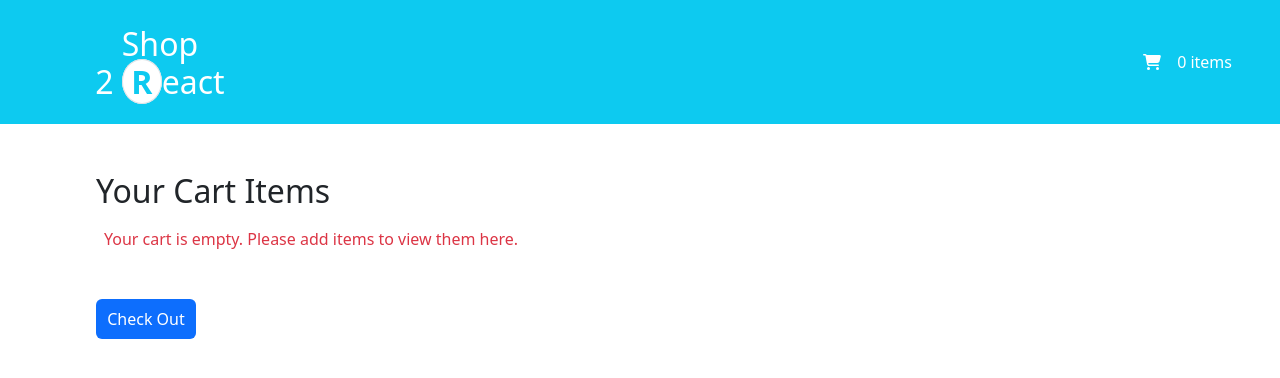
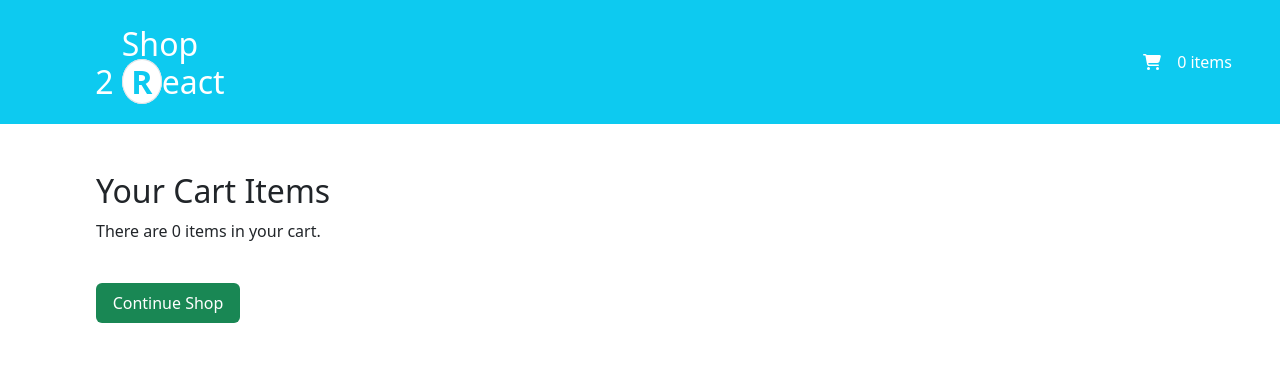
Before and after one commit to annmariajose/m5-lab-assignment, a React (Create React App) app in the folder shopcart/: page /cart in a window 1280 px wide. Shown: the top 378 px of the page. Built offline with nearby package versions, Linux system fonts and the light colour scheme.

Commit message:
Fix facebook login button and checkout button

```diff
--- a/shopcart/src/Cart.css
+++ b/shopcart/src/Cart.css
@@ -11,5 +11,9 @@ img{
 }
 
 .checkoutButton {
-  width: 100px;
+  width: 7em;
 }
+
+.continueShopButton {
+  width: 9em;
+}
--- a/shopcart/src/Cart.js
+++ b/shopcart/src/Cart.js
@@ -11,13 +11,16 @@ function Cart(props) {
   const goToLoginPage = () => {
     navigate("/login");
   }
+  const goToHome = () => {
+    navigate("/");
+  }
   return (
     <div className='cartContainer bg-white'>
       <h2>Your Cart Items</h2>
       {
       cartEmpty ?
-        <div className="p-2 text-danger">
-          <p>Your cart is empty. Please add items to view them here.</p>
+        <div>
+          <p>There are 0 items in your cart.</p>
         </div> :
           props.productData.map((product, index) => {
             return product.value > 0 ?
@@ -39,9 +42,15 @@ function Cart(props) {
             : <div></div>
         }
       )}
-      <button className='checkoutButton mt-4 rounded bg-primary text-white' onClick={goToLoginPage}>
-        Check Out
-      </button>
+      {
+      cartEmpty ?
+        <button className='continueShopButton mt-4 rounded bg-success text-white' onClick={goToHome}>
+          Continue Shop
+        </button> :
+        <button className='checkoutButton mt-4 rounded bg-primary text-white' onClick={goToLoginPage}>
+          Check Out
+        </button>
+      }
     </div>
   );
 }
--- a/shopcart/src/Home.js
+++ b/shopcart/src/Home.js
@@ -1,15 +1,16 @@
 import React from 'react';
 import "bootstrap/dist/css/bootstrap.min.css";
+import './Login.css';
 
 function Home(props) {
   return (
-    <form className='border mt-3 mb-5 p-3 bg-white'>
-      <label className='m-2'>Name:</label>
-      <input type='text' name="name" placeholder='Your name' />
-      <label className='m-2'>Email:</label>
-      <input type='email' name="email" placeholder='Your Email' />
-      <input type='submit' value="login" className='btn bg-success text-white my-3' />
-    </form>
+    <React.Fragment>
+      <img className='facebookProfilePhoto' src={props.fbpic} alt={props.fbdata.name}/>
+      <h3 className='d-inline text-success mx-2'>
+        Welcome back {props.fbdata.name} !
+      </h3>
+      <p className='my-5'>Time to check out?</p>
+    </React.Fragment>
   );
 }
 
--- /dev/null
+++ b/shopcart/src/Login.css
@@ -0,0 +1,12 @@
+.facebook-login-button {
+  width: 16em;
+  height: 4em;
+  background-color: #3b5998;
+  color: white;
+  font-weight: 600;
+  font-size: 0.75em;
+}
+
+.facebookProfilePhoto {
+  width: 5em;
+}
--- a/shopcart/src/Login.js
+++ b/shopcart/src/Login.js
@@ -4,19 +4,24 @@ import { Card } from 'react-bootstrap';
 import LoginForm from "./LoginForm";
 import Home from "./Home";
 import "bootstrap/dist/css/bootstrap.min.css";
+import './Login.css';
 
 function Login(props) {
   return (
-    <div class="container">
+    <div className="container">
       <Card style={{ width: '800px' }} className='mx-auto mt-5'>
         <Card.Header className='pb-4'>
-          <h1>Sign In</h1>
+            {!props.login &&
+            <h1>Sign In</h1>
+            }
+            {props.login &&
+            <h1>Check Out</h1>
+            }
         </Card.Header>
         <Card.Body>
-          <Card.Text>
             {!props.login &&
             <React.Fragment>
-              <h3>Please login using one of the following:</h3>
+              <h4>Please login using one of the following:</h4>
               {/* Login Form */}
               <LoginForm />
               {/* FB Login Button */}
@@ -26,6 +31,8 @@ function Login(props) {
                 fields='name,email,picture'
                 scope='public_profile,user_friends'
                 callback={props.HandleFacebookLogin}
+                textButton=' Login with facebook'
+                cssClass="facebook-login-button text-uppercase"
                 icon="fa-facebook"
               />
             </React.Fragment>
@@ -34,7 +41,6 @@ function Login(props) {
             {props.login &&
               <Home fbpic={props.profilePicture} fbdata={props.facebookData} />
             }
-          </Card.Text>
         </Card.Body>
       </Card>
     </div>
--- a/shopcart/src/LoginForm.js
+++ b/shopcart/src/LoginForm.js
@@ -3,11 +3,16 @@ import "bootstrap/dist/css/bootstrap.min.css";
 
 function LoginForm(props) {
   return (
-    <form className='border mt-3 mb-5 p-3 bg-white'>
-      <label className='m-2'>Name:</label>
-      <input type='text' name="name" placeholder='Your name' />
-      <label className='m-2'>Email:</label>
-      <input type='email' name="email" placeholder='Your Email' />
+    <form style={{ width: '300px' }} className='border mt-3 mb-5 p-3 bg-white'>
+      <div className='form-group'>
+        <label className='m-2'>Name:</label>
+        <input className='form-control' type='text' name="name" placeholder='Your name' />
+      </div>
+      <div className='form-group'>
+        <label className='m-2'>Email:</label>
+        <input className='form-control' type='email' name="email" placeholder='Your Email' />
+      </div>
+
       <input type='submit' value="login" className='btn bg-success text-white my-3' />
     </form>
   );
--- a/shopcart/src/Navbar.js
+++ b/shopcart/src/Navbar.js
@@ -7,9 +7,10 @@ import Cart from "./Cart";
 
 function Navbar(props) {
   return (
-    <div className="header bg-info">
+    <div className="header">
       <Router>
         {/* Navigation */}
+        <div className='bg-info'>
           <ul className="nav px-5 p-4 d-flex justify-content-between align-items-center">
             <li>
               <Link to="/">
@@ -32,7 +33,7 @@ function Navbar(props) {
               <p className='mt-3 text-white'>{props.cartCount} items</p>
             </li>
           </ul>
-
+        </div>
         {/* Routes */}
         <Routes>
           <Route exact path="/" element={
```
Lines whose indentation alone changed are shown as unchanged.
